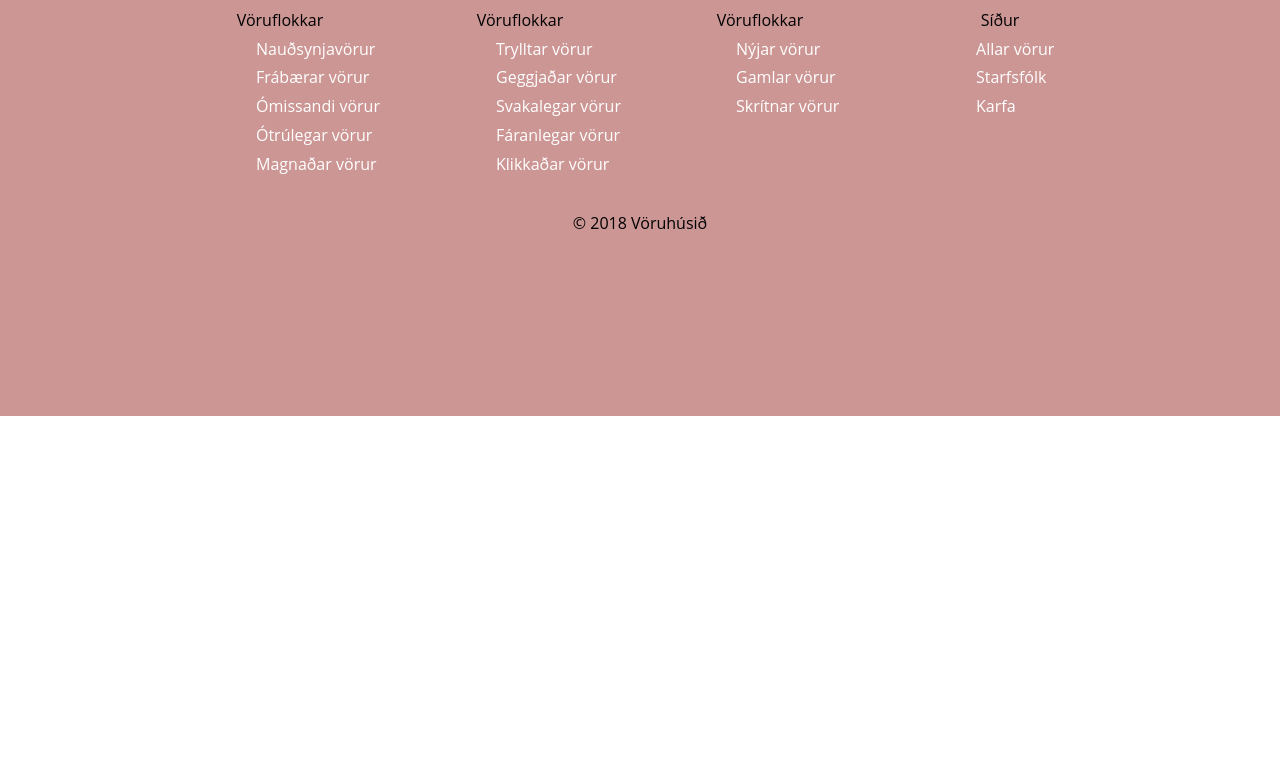
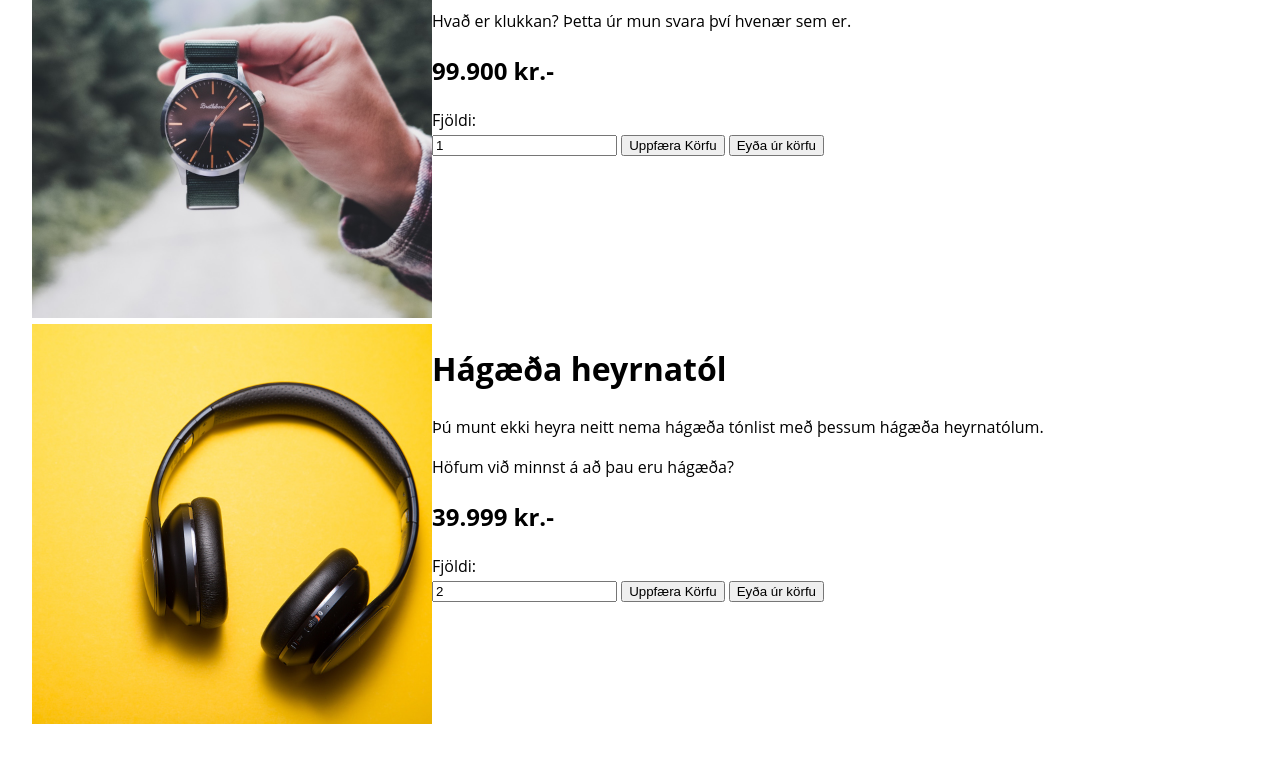
Before and after one commit to saemithor97/Hopaverkefni_1, a website: page pages/cart.html in a window 1280 px wide. Shown: the part 384-1143 px from the top of the page. Before the commit the page ends 800 px from the top, so only its background shows below. Drawn offline with Linux system fonts and the light colour scheme.

Commit message:
final touches á cart

```diff
--- a/pages/cart.html
+++ b/pages/cart.html
@@ -15,18 +15,58 @@
         </h1>
       </div>
         <nav class="efnisyfirlit">
-          <a href="index.html">Forsíða  </a>
+          <a href="../index.html">Forsíða  </a>
           <a href="../pages/products.html"> VÖRUR  </a>
           <a href="../pages/staff.html"> STARFSFÓLK </a>
-          <a href=" "> <img src="../img/cart.svg"> Karfa </a>
+          <a href=" "> <img src="../img/cart.svg"> Karfa(3) </a>
         </nav>
     </header>
 
     <!-- Main -->
     <main class="white">
       <div class="container">
-        <h1>Litaskali í bakgrunni </h1>
-        <p> Texti </p>
+        <h1>Vörur í körfu</h1>
+      </div>
+      <div class="Sida">
+        <div class="Mynd">
+            <img class="mynd" src="../img/watch.jpg" alt="watch">
+        </div>
+        <div class="Efni">
+            <h1>Ótrúlegt úr</h1>
+            <p>Hvað er klukkan? Þetta úr mun svara því hvenær sem er.</p>
+
+              <h2>99.900 kr.-</h2>
+              <form>
+                  Fjöldi: <br>
+                  <input id="number" type="number" value="1">
+                  <input type="submit" value="Uppfæra Körfu">
+                  <input type="submit" value="Eyða úr körfu">
+                </form>
+          </div>
+
+        </div>
+      </div>
+      <div class="Sida">
+          <div class="Mynd">
+              <img class="mynd" src="../img/headphones.jpg" alt="headphones">
+          </div>
+          <div class="Efni">
+            <h1>Hágæða heyrnatól</h1>
+            <p>
+                Þú munt ekki heyra neitt nema hágæða tónlist
+                með þessum hágæða heyrnatólum.</p>
+                <p>Höfum við minnst á að þau eru hágæða?</p>
+
+              <h2>39.999 kr.-</h2>
+              <form>
+                  Fjöldi: <br>
+                  <input id="number" type="number" value="2">
+                  <input type="submit" value="Uppfæra Körfu">
+                  <input type="submit" value="Eyða úr körfu">
+                </form>
+          </div>
+        </div>
+
       </div>
     </main>
     <footer class="container col-III" >
--- a/styles -css/cartstyles.css
+++ b/styles -css/cartstyles.css
@@ -103,3 +103,13 @@ nav
 {
 	text-align: center;
 }
+
+.Mynd img{
+	width: 25em;
+	height: 25em;
+}
+
+.Sida{
+	display: flex;
+	justify-content: flex-start;
+}
--- a/styles -css/productstyles.css
+++ b/styles -css/productstyles.css
@@ -190,3 +190,7 @@ dl
 .magnOgTakkar img{
 	width: 1em;
 }
+
+.Cart img{
+	width: 1em;
+}
```
